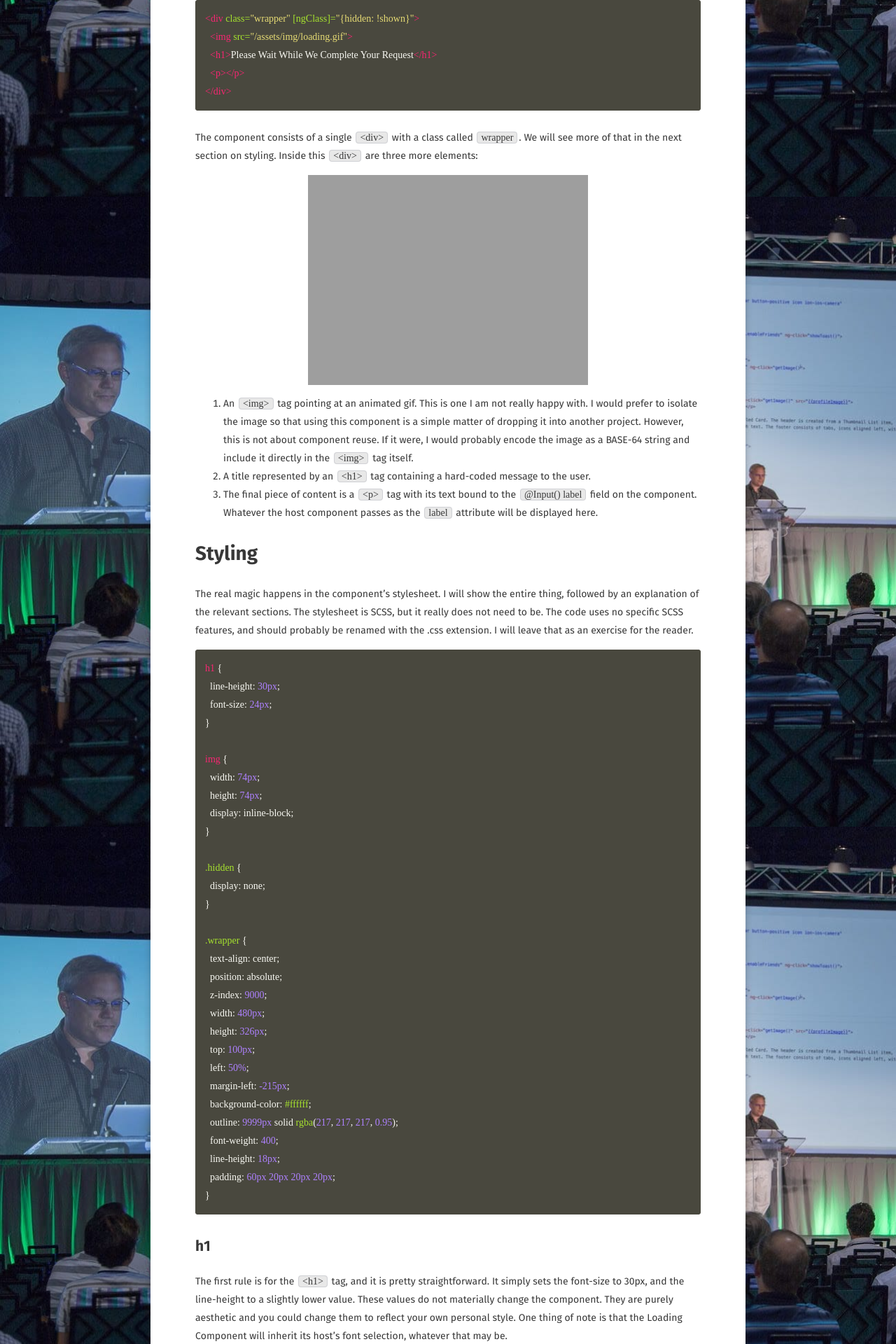
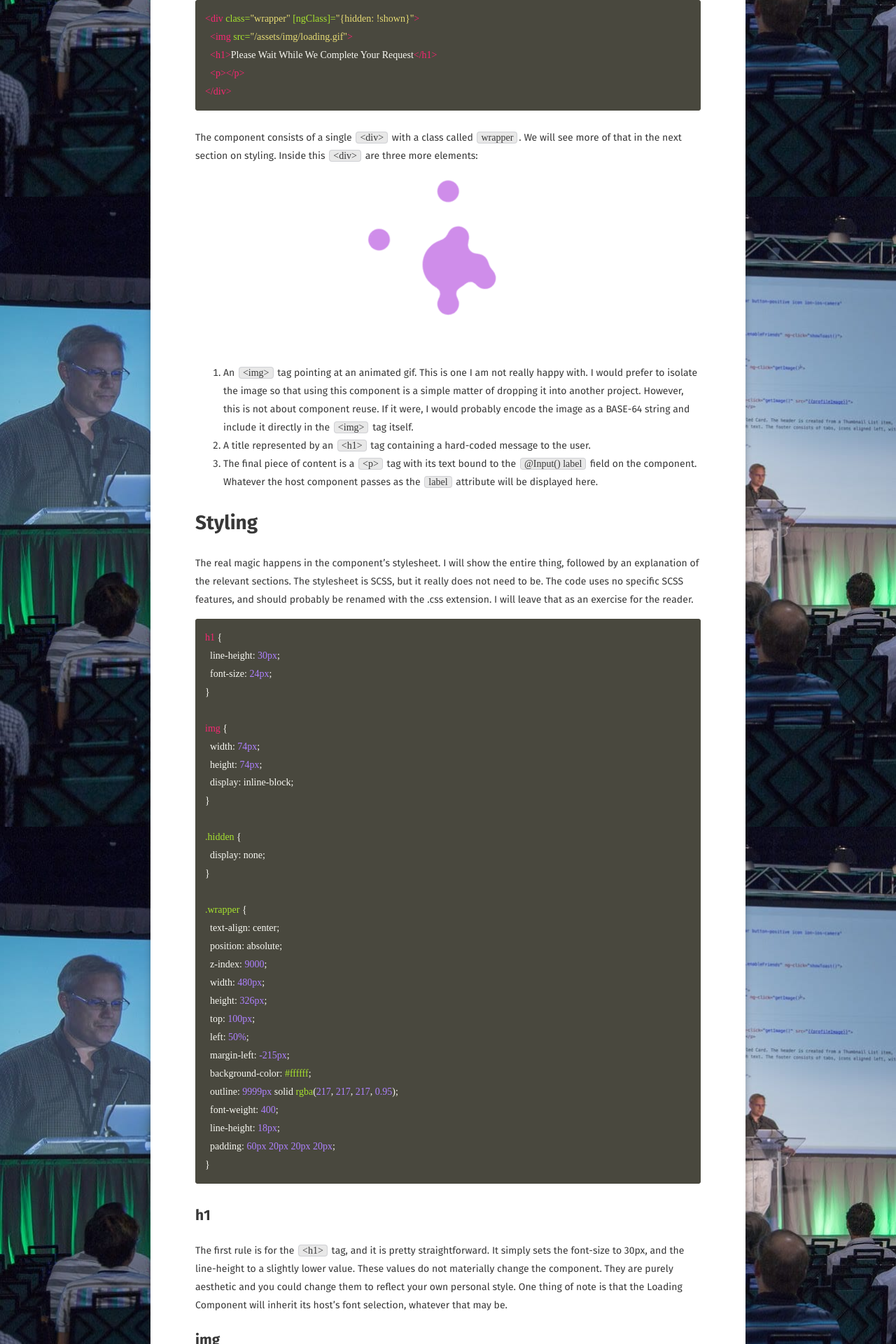
Before and after one commit to walkingriver/walkingriver.github.io, a Jekyll site: the page built from _posts/2020-11-03-angular-components.md, in a window 1280 px wide. Shown: the part 3319-5239 px from the top of the page at 70% size. Built offline with Jekyll 4.4.1, drawn with Linux system fonts in a browser that asks for light colours; some web fonts are replaced.

Commit message:
Fixed broken image links

```diff
--- a/_posts/2020-11-03-angular-components.md
+++ b/_posts/2020-11-03-angular-components.md
@@ -123,7 +123,7 @@ Now let us take a look at the markup. This, too, is pretty simple, almost trivia
 
 The component consists of a single `<div>` with a class called `wrapper`. We will see more of that in the next section on styling. Inside this `<div>` are three more elements:
 
-![Loading image](https://walkingriver.com/assets/imgloading.gif)
+![Loading image](https://walkingriver.com/assets/img/loading.gif)
 
 1. An `<img>` tag pointing at an animated gif. This is one I am not really happy with. I would prefer to isolate the image so that using this component is a simple matter of dropping it into another project. However, this is not about component reuse. If it were, I would probably encode the image as a BASE-64 string and include it directly in the `<img>` tag itself.
 1. A title represented by an `<h1>` tag containing a hard-coded message to the user.
@@ -233,7 +233,7 @@ In this sample code, I am using Angular's attribute binding syntax to bind the `
 # The Result
 When it is all assembled and working on an actual web application, this is what it might look like:
 
-![Loading Component Animation](https://walkingriver.com/assets/imgloading-component.gif)
+![Loading Component Animation](https://walkingriver.com/assets/img/loading-component.gif)
 
 # Summary
 Angular components do not need to be complicated. In fact, sometimes they do not even need any imperative code. In this article I have created a simple Loading Component that can be easily reused anywhere in my application.
```
